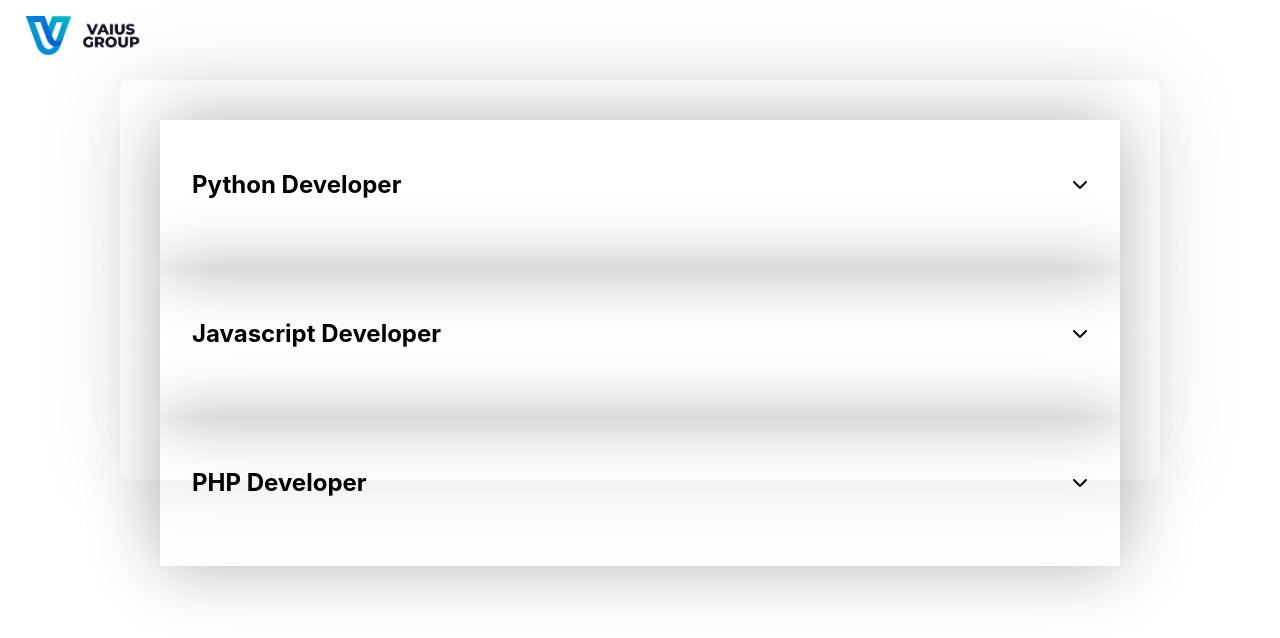
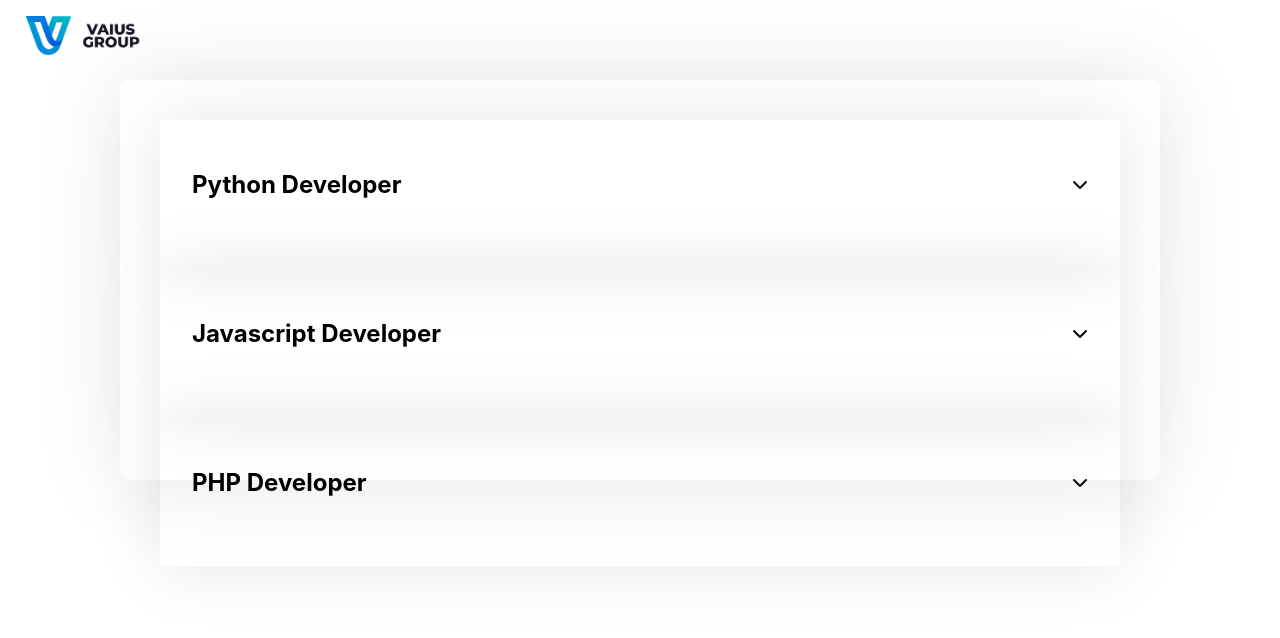
Before and after one commit to VAIUS-Group/marketing-site, a React (Create React App) app: page / in a window 1280 px wide. Shown: the top 638 px of the page. Built offline with nearby package versions, Linux system fonts and the light colour scheme.

Commit message:
subtle style change

```diff
--- a/src/App.css
+++ b/src/App.css
@@ -53,7 +53,7 @@
 }
 
 .panel {
-  box-shadow: 0 0px 70px rgba(0, 0, 0, 0.3);
+  box-shadow: 0 0px 70px rgba(0, 0, 0, 0.1);
   display: flex;
   flex: 1;
   flex-direction: column;
```
